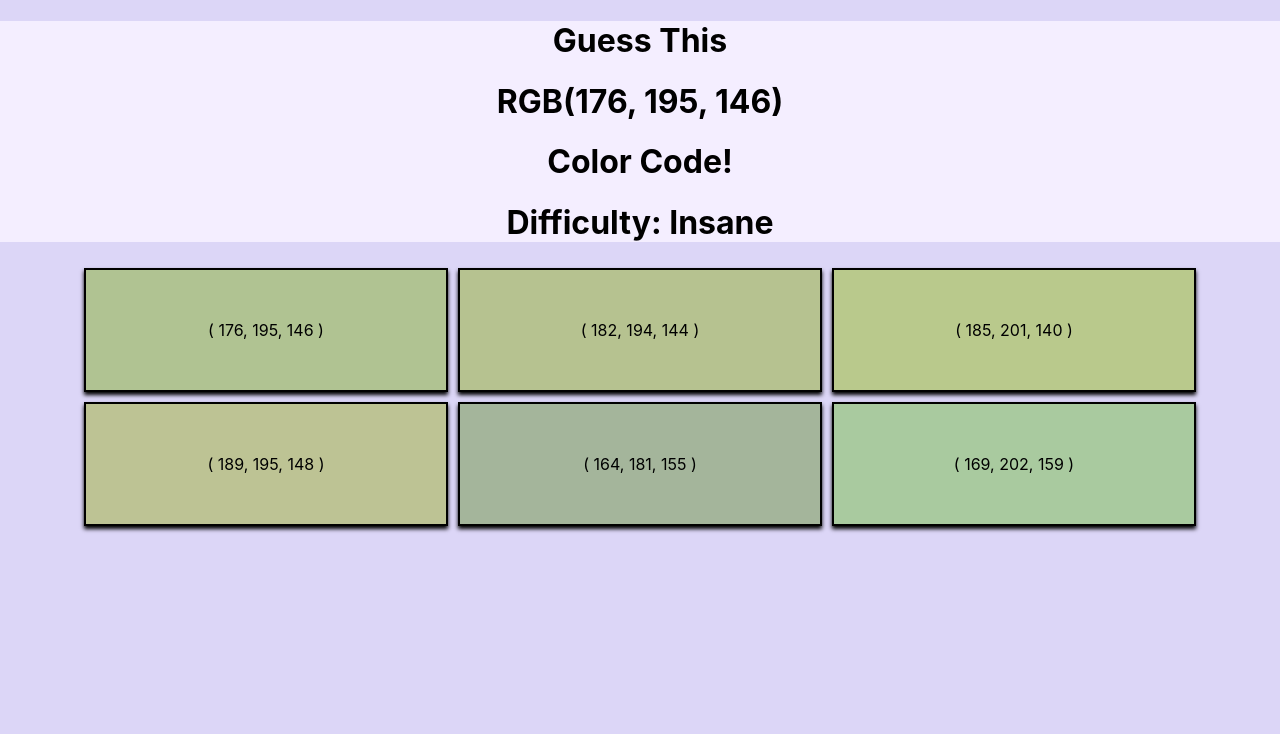
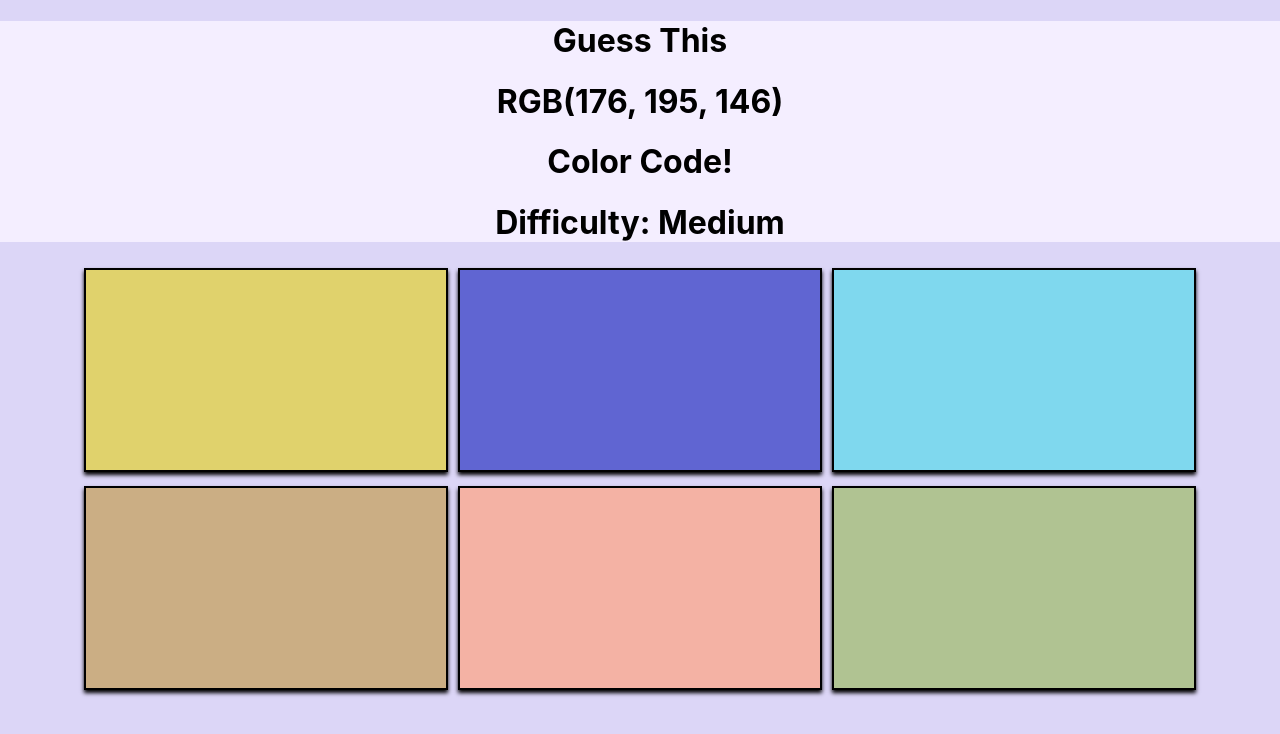
Before and after one commit to barisharslan/React-RGB, a React (Create React App) app: page / in a window 1280 px wide. Shown: the top 734 px of the page. Built offline with nearby package versions, Linux system fonts and the light colour scheme.

Commit message:
implemented clickable tiles, victory screen, new round

```diff
--- a/src/components/Tiles/Tile/Tile.css
+++ b/src/components/Tiles/Tile/Tile.css
@@ -1,7 +1,7 @@
 .Tile {
     display: inline-block;
     margin: 5px 5px;
-    padding: 50px 20px;
+    padding: 100px 20px;
     width: 25%;
     border: 2px solid black;
     box-shadow: 0 3px 4px rgb(0, 0, 0);
--- a/src/components/Tiles/Tile/Tile.js
+++ b/src/components/Tiles/Tile/Tile.js
@@ -14,8 +14,9 @@ const Tile = ( props ) => {
 
     return (
         <div className="Tile"
-            style={style}>
-            ( {props.color.join(', ')} )
+            style={style}
+            onClick={props.click}>
+            {/* ( {props.color.join(', ')} ) */}
         </div>
     )
 }
--- a/src/components/Tiles/Tiles.js
+++ b/src/components/Tiles/Tiles.js
@@ -8,12 +8,23 @@ import React from 'react';
 import Tile from './Tile/Tile'
 
 const Tiles = props => {
-    return props.colors.map(( color, index ) => {
+    // source - https://stackoverflow.com/questions/2450954/how-to-randomize-shuffle-a-javascript-array
+    function shuffleArray(array) {
+        for (let i = array.length - 1; i > 0; i--) {
+            const j = Math.floor(Math.random() * (i + 1));
+            [array[i], array[j]] = [array[j], array[i]];
+        }
+    }
+
+    const colors = props.colors;
+    shuffleArray(colors);
+    return colors.map(( color, index ) => {
         return <Tile
             color={color}
             key={color.join('')}
+            click={() => {props.clicked(index)}}
         />
-    })
+    });
 }
 
 export default Tiles;
--- a/src/containers/App.js
+++ b/src/containers/App.js
@@ -8,8 +8,6 @@ class App extends Component {
   //   super( props );
   // }
 
-  /* For now state only has to worry about colors. Later on, difficulty
-     will probably be tracked as well */
   state = {
     colors: [
       [100, 100, 100], // first element of colors is the solution color
@@ -19,12 +17,28 @@ class App extends Component {
       [10, 50, 10],
       [10, 10, 50]
     ],
-    diff: 4
+    diff: 1,
+    winningColor: [100, 100, 100]
 
   }
 
-  getNewColors = ( diff ) => {
+  tileClickedHandler = ( tileIndex ) => {
+    // this logic can probably be improved
+    if ( this.state.colors[tileIndex] === this.state.winningColor) {
+      alert("VICTORY!");
+      setTimeout(() => {
+        this.getNewColors();
+    }, 1000);
+    } else {
+      const colors = [...this.state.colors];
+      colors.splice(tileIndex, 1);
+      this.setState({colors: colors});
+    }
+  }
+
+  getNewColors = () => {
     const getNum = () => Math.floor(Math.random() * 256);
+
     const getNumWithOffset = ( num, offset ) => {
         let min = num - offset;
         if (min < 0) { min = 0; }
@@ -32,6 +46,7 @@ class App extends Component {
         if (max > 255) { max = 255; }
         return Math.floor(Math.random() * (max - min) + min);
     }
+
     const getOffsetFromDiff = diff => {
       if ( diff === 0 ) { return 150; }
       if ( diff === 1 ) { return 100; }
@@ -39,20 +54,19 @@ class App extends Component {
       if ( diff === 3 ) { return 30; }
       if ( diff === 4 ) { return 15; }
     }
+
     const getSimilarColor = ( color, diff ) => {
       if (diff === 0) { return [getNum(), getNum(), getNum()]; }
-
       const offset = getOffsetFromDiff( diff ); // this will be generated using the diff later
-      console.log(offset);
       return [getNumWithOffset( color[0], offset ), getNumWithOffset( color[1], offset ), getNumWithOffset( color[2], offset )]
     }
 
-    let color = [getNum(), getNum(), getNum()]; // the solution color
+    const color = [getNum(), getNum(), getNum()]; // the solution color
+    this.setState({winningColor: color})
     let colors = [color];
     for (let i = 0; i < 5; i++){
       colors.push(getSimilarColor(color, this.state.diff));
     }
-
 
     this.setState({
       colors: colors
@@ -67,11 +81,12 @@ class App extends Component {
     return (
       <div className="App">
         <Header
-          color={this.state.colors[0]}
+          color={this.state.winningColor}
           diff={this.state.diff}
         />
         <Tiles
           colors={this.state.colors}
+          clicked={this.tileClickedHandler}
         />
       </div>
     );
```
Also changed, not shown: 1 other file (tests, documents, lock files or other folders).
